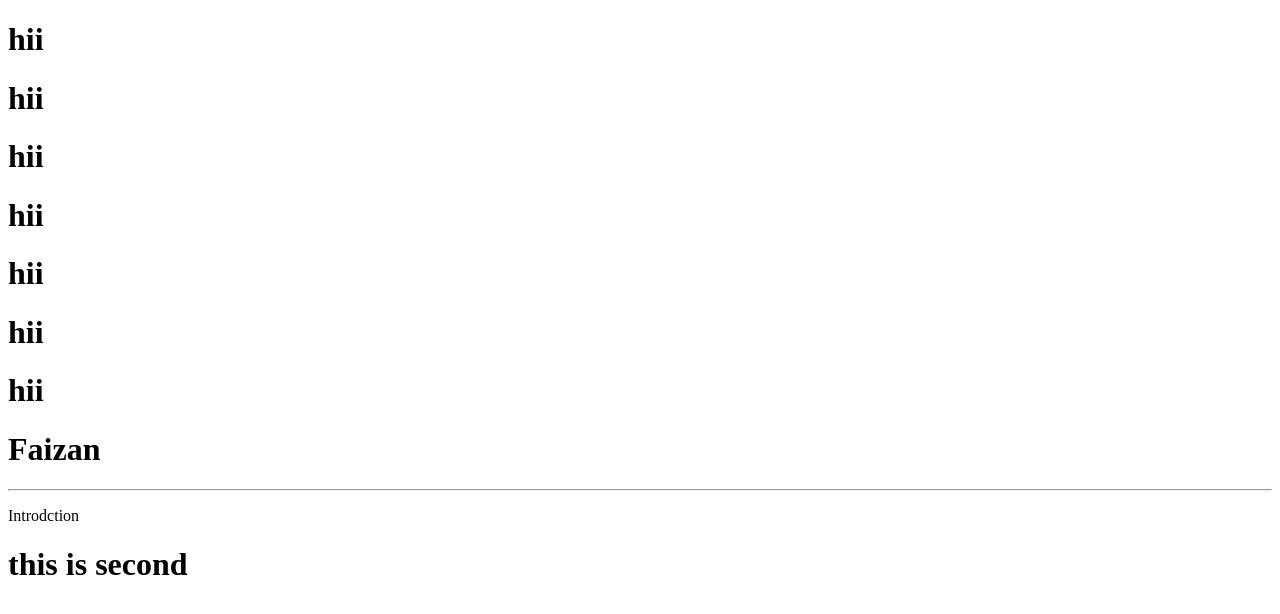
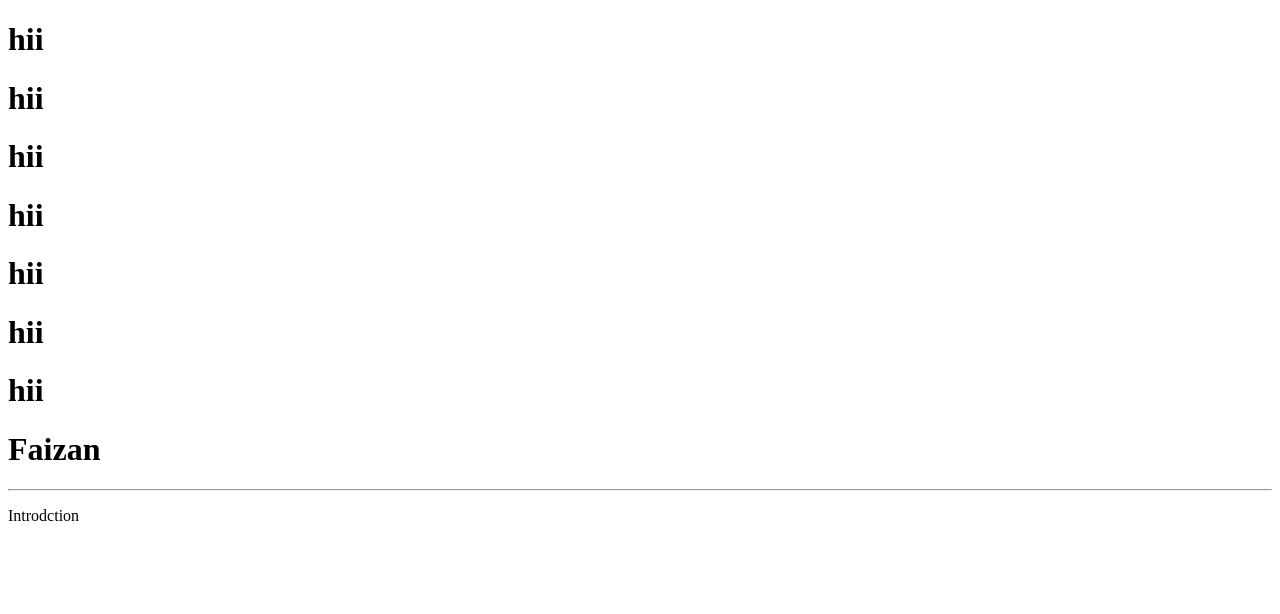
Before and after one commit to faizanchundarigar9/xyz, a plain HTML site: page index.html in a window 1280 px wide. Drawn offline with Linux system fonts and the light colour scheme.

Commit message:
removed line 22

```diff
--- a/index.html
+++ b/index.html
@@ -19,7 +19,7 @@
         <p>Introdction</p>
     </div>
     <div>
-        <h1>this is second</h1>
+
     </div>
 </body>
 </html>
```
